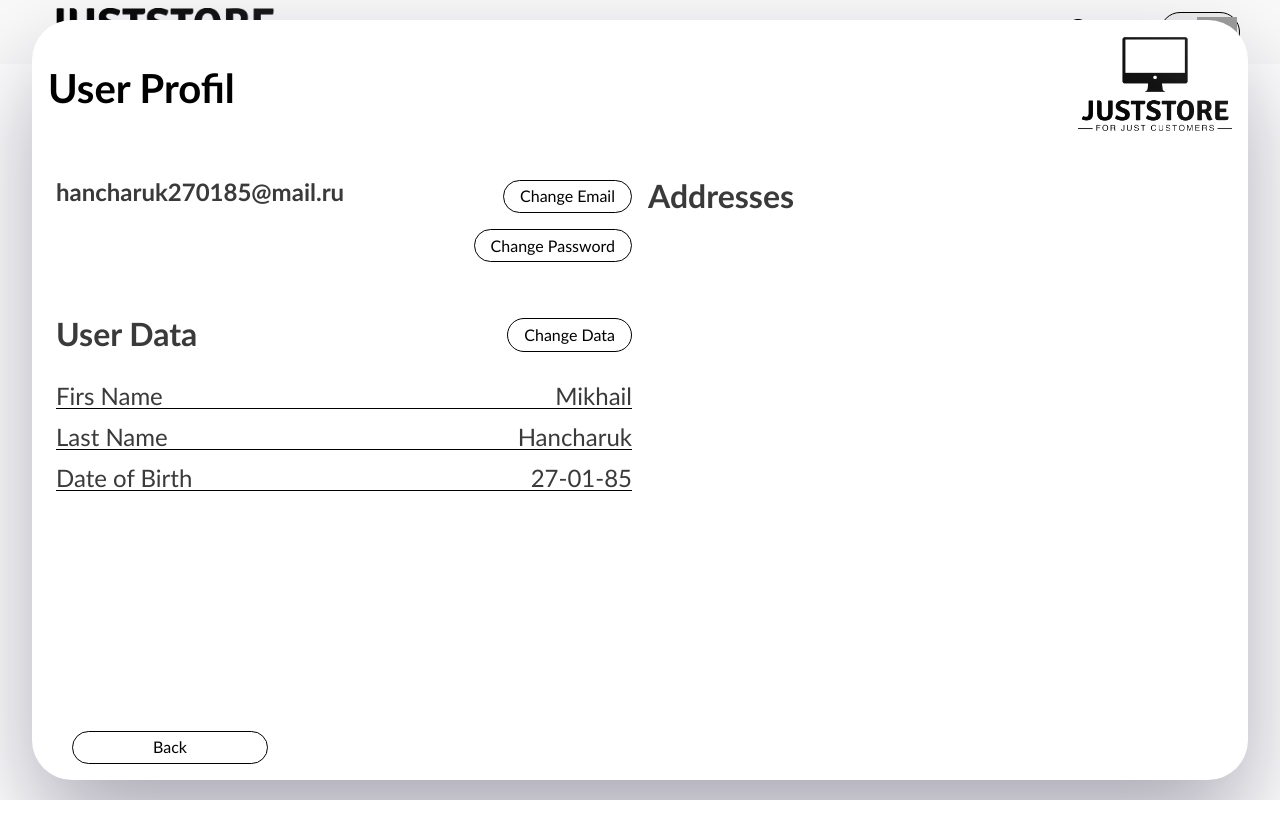
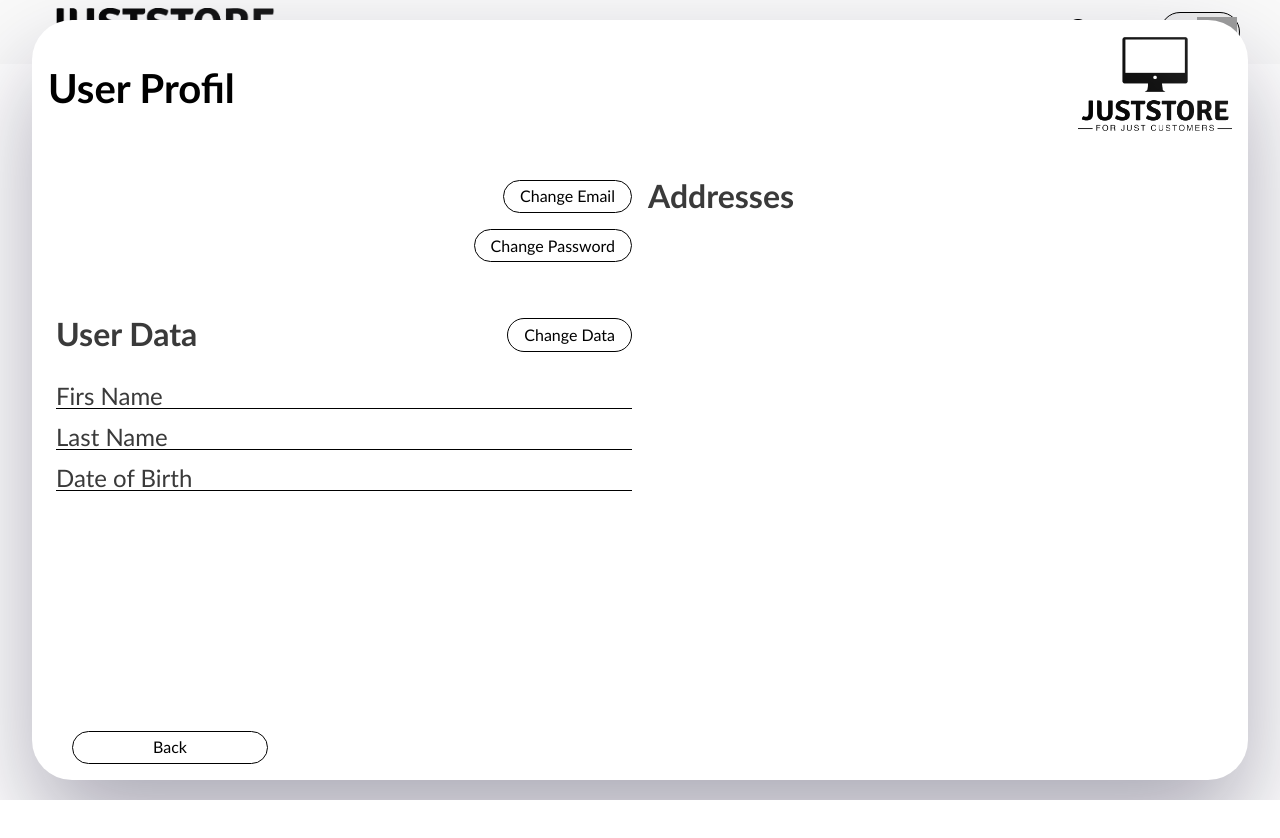
Before and after one commit to Marigza/eCommerce-Application, a React (Create React App) app in the folder develop/: page /userProfil in a window 1280 px wide. Shown: the top 838 px of the page. Built offline with nearby package versions, Linux system fonts and the light colour scheme; grey boxes are pictures that could not be loaded.

Commit message:
feat: add the content to the page

```diff
--- a/develop/src/components/userProfil/UserProfil.tsx
+++ b/develop/src/components/userProfil/UserProfil.tsx
@@ -1,7 +1,7 @@
-import React from "react";
+import React, { useState } from "react";
 import { Link } from "react-router-dom";
 import { getUserInfo } from "../../client_Api/userInfo";
-import { IAddresses, IUser } from "./interfaces";
+import { IAddresses, IUser, IUserInfoState } from "./interfaces";
 
 import "./UserProfil.scss";
 
@@ -44,6 +44,14 @@ const UserProfil: React.FC = () => {
     );
   };
 
+  const [state, setState] = useState<IUserInfoState>({
+    email: "",
+    firstName: "",
+    lastName: "",
+    dateOfBirth: "",
+    addresses: [],
+  });
+
   const userInfo = async (): Promise<void> => {
     const user: IUser | null = await getUserInfo();
 
@@ -59,7 +67,18 @@ const UserProfil: React.FC = () => {
       return addres;
     });
 
-    const addresElement = addresCollection.map((el: IAddresses) => addressGenerate(el));
+    const addresElement: JSX.Element[] = addresCollection.map((el: IAddresses) =>
+      addressGenerate(el)
+    );
+
+    setState({
+      ...state,
+      email: `${user.email}`,
+      firstName: `${user.firstName}`,
+      lastName: `${user.lastName}`,
+      dateOfBirth: `${user.dateOfBirth}`,
+      addresses: addresElement,
+    });
   };
 
   return (
@@ -73,32 +92,32 @@ const UserProfil: React.FC = () => {
           <div className="user-profil__content">
             <div className="user-profil__personal-data">
               <div className="user-profil__email-box">
-                <p>hancharuk270185@mail.ru</p>
-                <button onClick={userInfo}>Change Email</button>
+                <p>{state.email}</p>
+                <button>Change Email</button>
               </div>
               <div className="user-profil__change-password">
                 <button>Change Password</button>
               </div>
               <div className="user-profil__data-title-box">
                 <h3>User Data</h3>
-                <button>Change Data</button>
+                <button onClick={userInfo}>Change Data</button> {/*  здесь вызывается функция ! */}
               </div>
               <div className="user-profil__first-name-box">
                 <div>Firs Name</div>
-                <p>Mikhail</p>
+                <p>{state.firstName}</p>
               </div>
               <div className="user-profil__last-name-box">
                 <div>Last Name</div>
-                <p>Hancharuk</p>
+                <p>{state.lastName}</p>
               </div>
               <div className="user-profil__birthday-box">
                 <div>Date of Birth</div>
-                <p>27-01-85</p>
+                <p>{state.dateOfBirth}</p>
               </div>
             </div>
             <div className="user-profil__addres-data">
               <h3>Addresses</h3>
-              <div className="user-profil__addres-data_content"></div>
+              <div className="user-profil__addres-data_content">{state.addresses}</div>
             </div>
           </div>
           <Link to="/" className="user-profil__button-back">
```
Also changed, not shown: develop/src/components/userProfil/interfaces.ts (+8 -0 lines).
